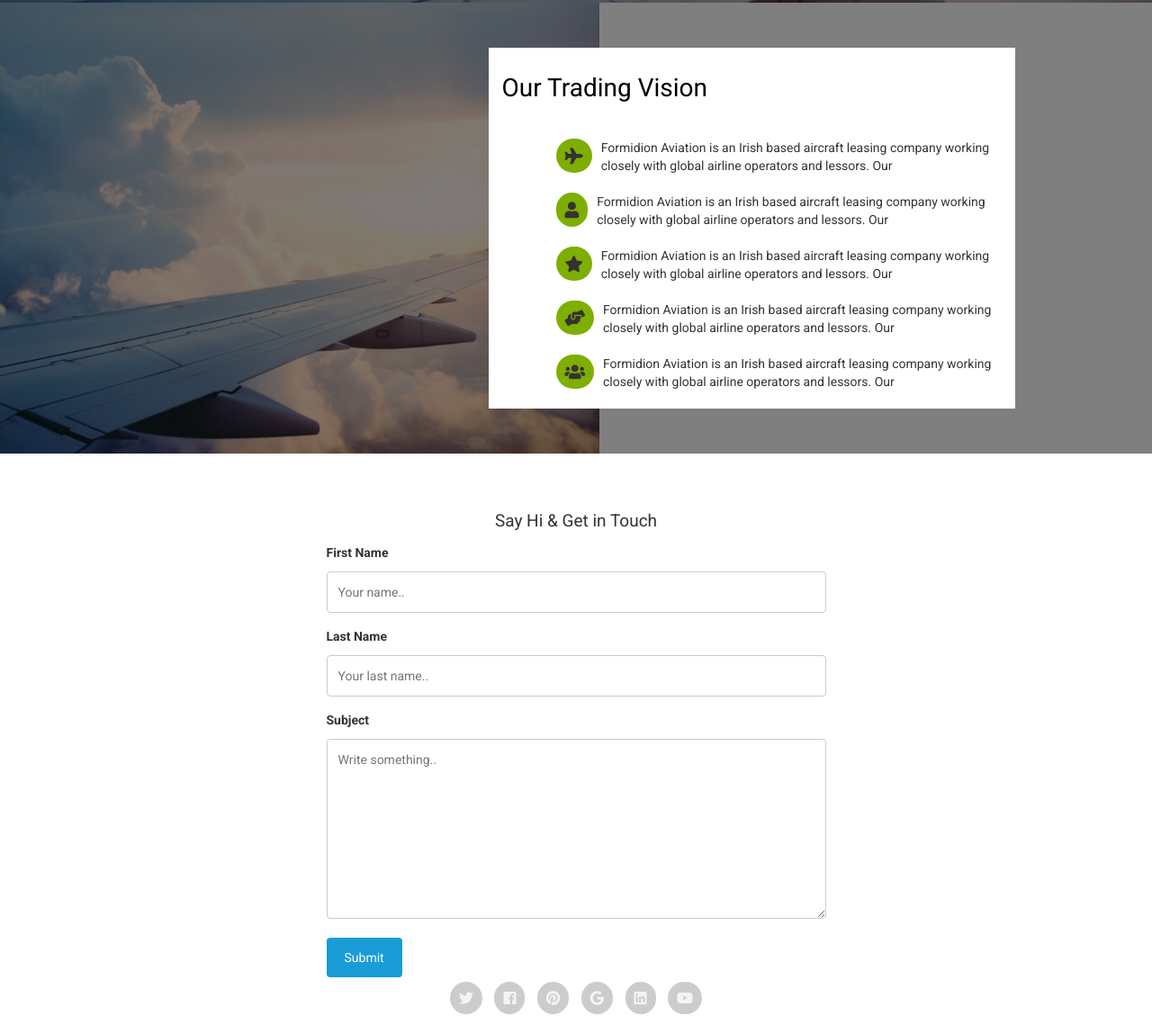
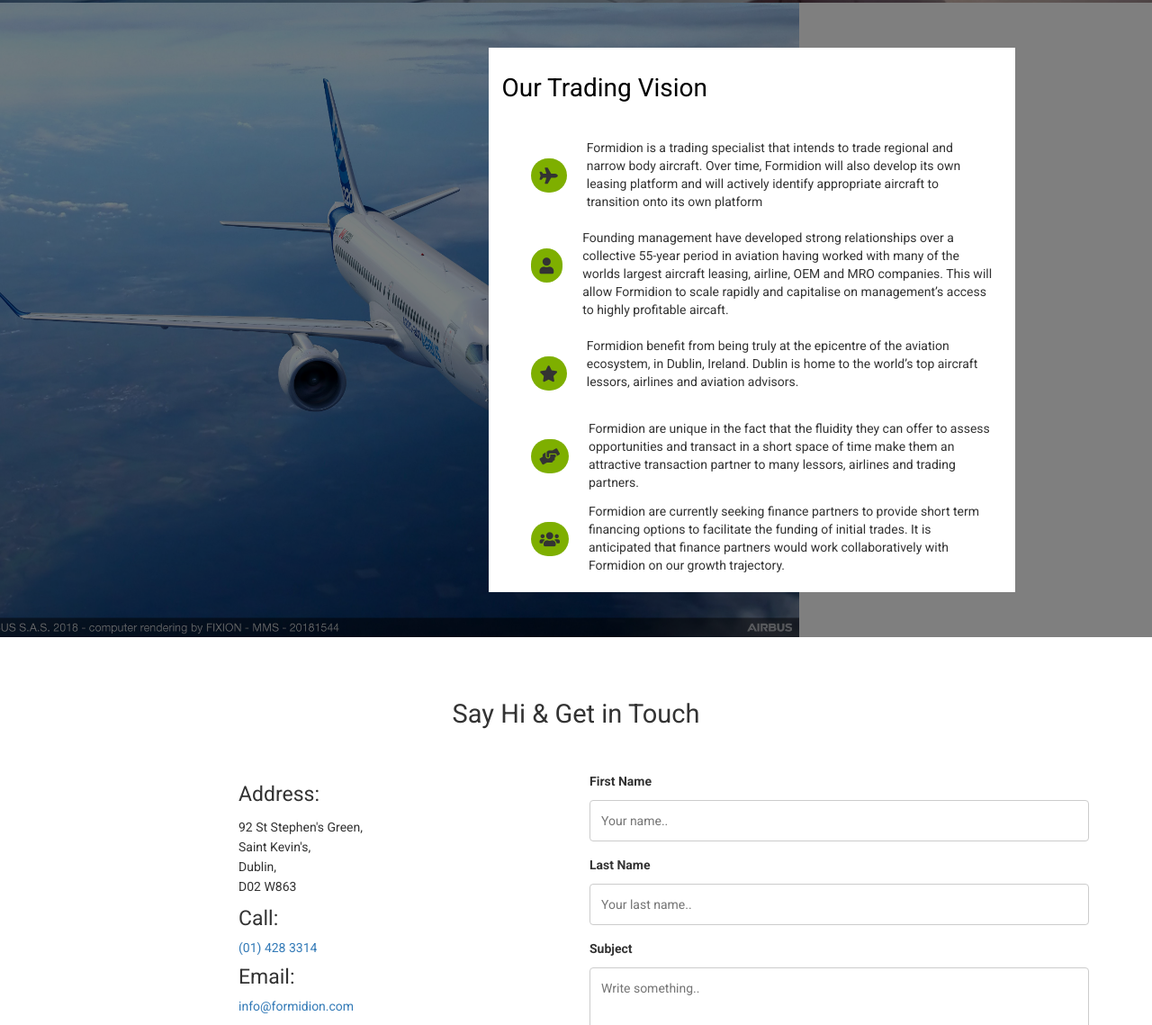
Before and after one commit to higginni/Formidion, a website: page app/index.html in a window 1280 px wide. Shown: the part 1470-2609 px from the top of the page at 90% size. Drawn offline with nearby package versions, Linux system fonts and the light colour scheme; files that its build step writes are made by us from their sources.

Commit message:
09 oct2019/niall (#8)
* added some new stuff as per brian's requests

* added image for trading vision

* added stuff

* added stuff

```diff
--- a/app/index.html
+++ b/app/index.html
@@ -151,28 +151,38 @@
             <ul>
               <li>
                 <i class="fas fa-plane"></i>
-                Formidion Aviation is an Irish based aircraft leasing company
-                working closely with global airline operators and lessors. Our
+                Formidion is a trading specialist that intends to trade regional
+                and narrow body aircraft. Over time, Formidion will also develop
+                its own leasing platform and will actively identify appropriate
+                aircraft to transition onto its own platform
               </li>
               <li>
                 <i class="fas fa-user"></i>
-                Formidion Aviation is an Irish based aircraft leasing company
-                working closely with global airline operators and lessors. Our
+                Founding management have developed strong relationships over a
+                collective 55-year period in aviation having worked with many of
+                the worlds largest aircraft leasing, airline, OEM and MRO
+                companies. This will allow Formidion to scale rapidly and
+                capitalise on management’s access to highly profitable aircaft.
               </li>
               <li>
                 <i class="fas fa-star"></i>
-                Formidion Aviation is an Irish based aircraft leasing company
-                working closely with global airline operators and lessors. Our
+                Formidion benefit from being truly at the epicentre of the
+                aviation ecosystem, in Dublin, Ireland. Dublin is home to the
+                world’s top aircraft lessors, airlines and aviation advisors.
               </li>
-              <li>
+              <li style="float: left;">
                 <i class="fas fa-hands-helping"></i>
-                Formidion Aviation is an Irish based aircraft leasing company
-                working closely with global airline operators and lessors. Our
+                Formidion are unique in the fact that the fluidity they can
+                offer to assess opportunities and transact in a short space of
+                time make them an attractive transaction partner to many
+                lessors, airlines and trading partners.
               </li>
               <li>
                 <i class="fas fa-users"></i>
-                Formidion Aviation is an Irish based aircraft leasing company
-                working closely with global airline operators and lessors. Our
+                Formidion are currently seeking finance partners to provide
+                short term financing options to facilitate the funding of
+                initial trades. It is anticipated that finance partners would
+                work collaboratively with Formidion on our growth trajectory.
               </li>
             </ul>
           </div>
@@ -182,8 +192,19 @@
     <section class="contact">
       <div class="container">
         <div class="row">
-          <h6>Say Hi & Get in Touch</h6>
-          <div class="col-md-offset-3 col-md-6">
+          <h2>Say Hi & Get in Touch</h2>
+          <div class="col-md-offset-2 col-md-4">
+            <h4>Address:</h4>
+            <h5 style="line-height: 22px;">
+              92 St Stephen's Green, <br />Saint Kevin's, <br />Dublin,
+              <br />D02 W863
+            </h5>
+            <h4>Call:</h4>
+            <h5><a href="tel:014283314">(01) 428 3314</a></h5>
+            <h4>Email:</h4>
+            <h5><a href="mailto:info@formidion.com">info@formidion.com</a></h5>
+          </div>
+          <div class=" col-md-6">
             <form action="action_page.php">
               <label for="fname">First Name</label>
               <input
--- a/app/styles/_contact-section.scss
+++ b/app/styles/_contact-section.scss
@@ -1,10 +1,15 @@
 section.contact {
   // text-align: center;
   padding: 50px;
-  h6 {
-    font-size: 19px;
+  h2 {
+    font-size: 29px;
+    padding-bottom: 40px;
     line-height: 30px;
     text-align: center;
+  }
+  h4 {
+    font-size: 23px;
+    line-height: 30px;
   }
   p {
     font-size: 14px;
--- a/app/styles/_story.scss
+++ b/app/styles/_story.scss
@@ -3,12 +3,21 @@ section {
     display: flex;
     justify-content: space-around;
     align-items: center;
-    background-image: url("../images/mid-image.jpg");
+    background-image: url("../images/plane-img.jpg");
     background-repeat: no-repeat;
-    background-size: 60%;
-    background-position: -20%;
+    background-size: contain;
+    background-position: -15%;
     padding: 50px;
     box-shadow: inset 0 0 0 999em rgba(0, 0, 0, 0.5);
+    @include breakpoint(sm) {
+      background-size: cover;
+    }
+    @include breakpoint(xs) {
+      background-size: cover;
+    }
+    @include breakpoint(xxs) {
+      background-size: cover;
+    }
     .col-md-5 {
     }
     .col-md-6 {
@@ -23,9 +32,10 @@ section {
         padding-bottom: 20px;
       }
       ul {
+        padding-left: 0;
         list-style-type: none;
         i {
-          margin: 0 10px;
+          margin: 22px;
           background-color: $green;
           padding: 10px;
           font-size: 18px;
```
Also changed, not shown: app/images/plane-img.jpg (added).
